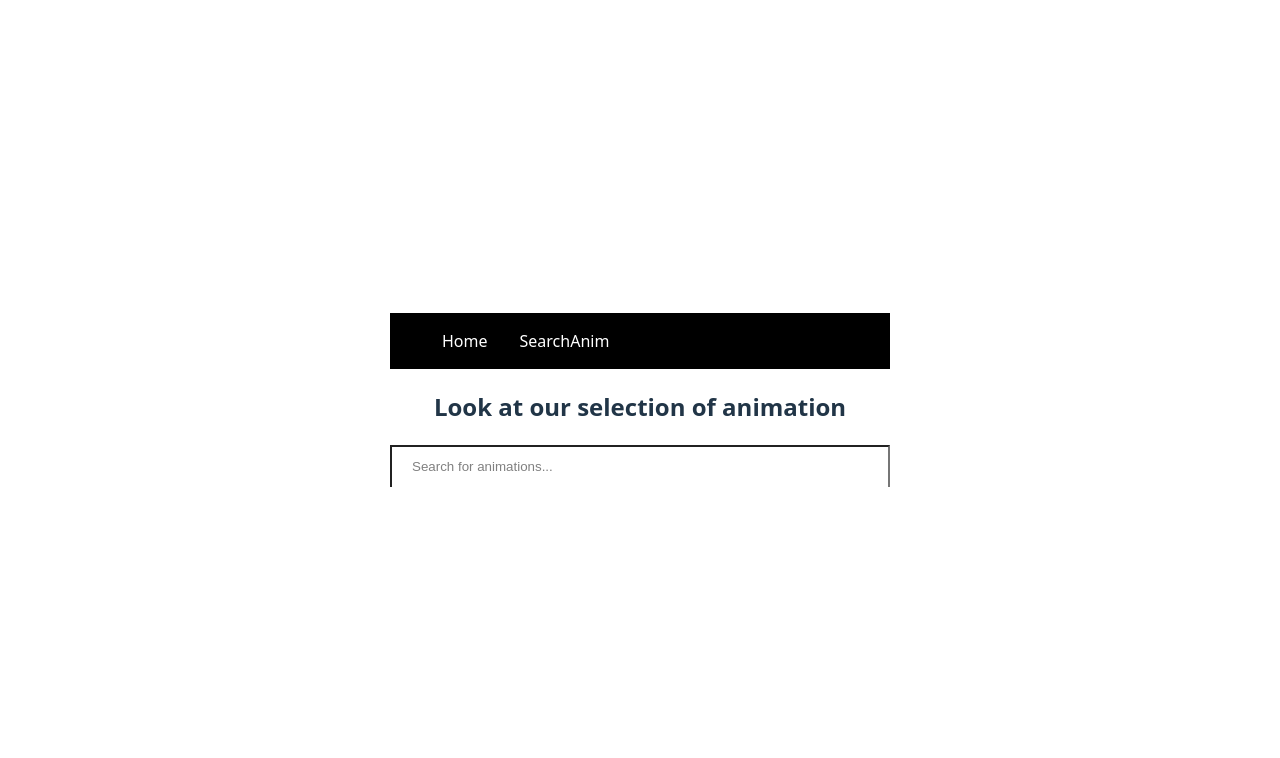
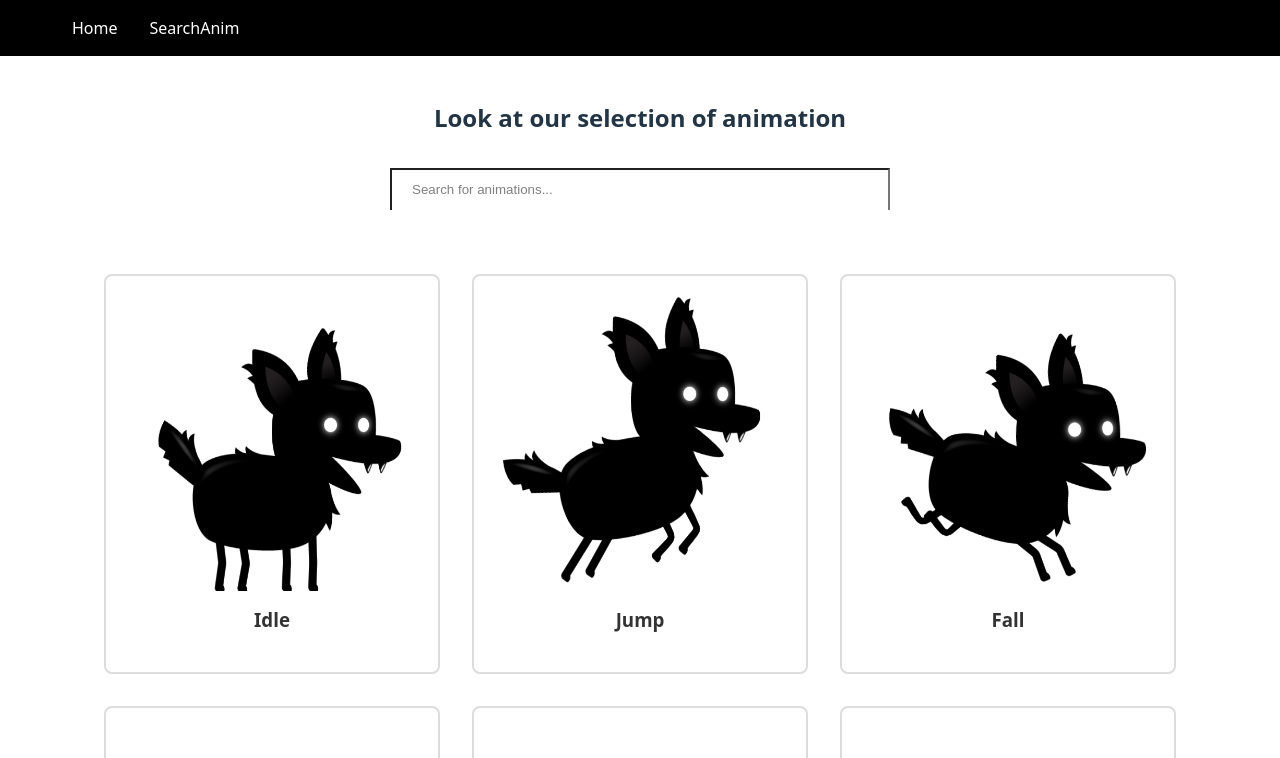
Before and after one commit to NathanHor22/Animation-website-showcase-using-react, a React (Vite) app in the folder my-react-app/: page /searchAnim in a window 1280 px wide. Shown: the top 758 px of the page. Built offline with nearby package versions, Linux system fonts and the light colour scheme.

Commit message:
added the search-bar and animations cards can be searched in within the search bar and filters out, now fixing the moving search-bar when the results is being filtered

```diff
--- a/my-react-app/src/App.css
+++ b/my-react-app/src/App.css
@@ -1,17 +1,22 @@
 #root {
   max-width: 1280px;
   margin: 0 auto;
-  padding: 2rem;
+  padding: 0;
   text-align: center;
 }
 
 .navbar {
+    position: fixed;
+    top: 0;
+    left: 0;
+    right: 0;
     display: flex;
     justify-content: center;
     align-items: center;
     width: 100%;
     background-color: black;
     padding: 1rem 0;
+    z-index: 1000;
 }
 
 .nav-links {
@@ -33,3 +38,8 @@
     color: white;
     margin-left: 2rem;
 }
+
+/* Push all page content below the fixed navbar */
+body {
+    padding-top: 80px;
+}
--- a/my-react-app/src/components/animation.jsx
+++ b/my-react-app/src/components/animation.jsx
@@ -1,4 +1,17 @@
 import {useEffect, useRef } from 'react';
+
+    export const animationStates = [
+      { name: 'idle', frames: 7 },
+      { name: 'jump', frames: 7 },
+      { name: 'fall', frames: 7 },
+      { name: 'run', frames: 9 },
+      { name: 'dizzy', frames: 11 },
+      { name: 'sit', frames: 5 },
+      { name: 'roll', frames: 7 },
+      { name: 'bite', frames: 7 },
+      { name: 'ko', frames: 12 },
+      { name: 'getHit', frames: 4 }
+    ];
 
 function Animation ( {playerState, width = 600, height = 600} ) {
 const canvasRef = useRef(null);
@@ -20,19 +33,6 @@ useEffect(() => {
     let gameFrame = 0;
     const staggerFrames = 6; //slowing down the animation speed
     const spriteAnimations = [];
-    const animationStates = [
-      { name: 'idle', frames: 7 },
-      { name: 'jump', frames: 7 },
-      { name: 'fall', frames: 7 },
-      { name: 'run', frames: 9 },
-      { name: 'dizzy', frames: 11 },
-      { name: 'sit', frames: 5 },
-      { name: 'roll', frames: 7 },
-      { name: 'bite', frames: 7 },
-      { name: 'ko', frames: 12 },
-      { name: 'getHit', frames: 4 }
-    ];
-
     //looping through the animation states and setting up the frames for each state
     animationStates.forEach((state, index) => {
     let frames = {
@@ -47,7 +47,7 @@ useEffect(() => {
     spriteAnimations[state.name] = frames;
     });
 
-    let animationId;
+    let animationId =null;
 
     function animate(){
     //clear old paint, specificing if we want to clear the whole canvas
@@ -56,7 +56,7 @@ useEffect(() => {
     let position  = Math.floor(gameFrame/staggerFrames) % spriteAnimations[playerState].loc.length;
     let frameX = spriteWidth * position;
     let frameY = spriteAnimations[playerState].loc[position].y;
-    ctx.drawImage(playerImage, frameX , frameY , spriteWidth, spriteHeight, 0, 0, spriteWidth, spriteHeight);
+    ctx.drawImage(playerImage, frameX , frameY , spriteWidth, spriteHeight, 0, 0, CANVAS_WIDTH, CANVAS_HEIGHT);
 
     gameFrame++;
     //running over and over, creating a loop
@@ -68,7 +68,11 @@ useEffect(() => {
     };
 
     return () => {
-      cancelAnimationFrame(animationId);
+      //stops the old animation when component updates or unmounts
+      //to prevent memory leak to making the website slower
+      if(animationId) {
+        cancelAnimationFrame(animationId);
+      }
     };
     }, [playerState, width, height]);
 
--- a/my-react-app/src/pages/SearchAnim.css
+++ b/my-react-app/src/pages/SearchAnim.css
@@ -6,6 +6,8 @@
     padding: 20px;
     box-sizing: border-box;
     display: block;
+    margin: 2rem auto;
+    color: black;
 }
 
 .search-bar:hover {
@@ -15,3 +17,40 @@
 .search-bar::placeholder {
     color:gray;
 }
+
+.animation-results {
+    display: grid;
+    grid-template-columns: repeat(3, minmax(250px, 1fr));
+    grid-auto-rows: 400px; /* Fixed row height */
+    gap: 2rem;
+    padding: 2rem;
+    margin-bottom: 2rem;
+    min-height: 200px; /* Prevents search bar from moving when results change */
+}
+
+.animation-item {
+    border: 2px solid #ddd;
+    padding: 1rem;
+    border-radius: 8px;
+    background-color: white;
+    cursor: pointer;
+    transition: all 0.3s ease;
+    text-align: center;
+}
+
+.animation-item:hover {
+    border-color: blue;
+    transform: translateY(-5px);
+    box-shadow: 0 4px 12px rgba(0,0,0,0.15);
+}
+
+.animation-item h3 {
+    margin: 0.5rem 0;
+    text-transform: capitalize;
+    color: #333;
+}
+
+.animation-item p {
+    color: #666;
+    margin: 0;
+}
--- a/my-react-app/src/pages/SearchAnim.jsx
+++ b/my-react-app/src/pages/SearchAnim.jsx
@@ -1,13 +1,49 @@
 import './SearchAnim.css';
-import Animation from '../components/animation';
+import { useState } from 'react';
+import Animation, {animationStates} from '../components/animation';
 
 function SearchAnim() {
+    const [searchQuery, setSearchQuery] = useState('');
+    const[selectedAnimation, setSelectedAnimation] = useState(null);
+
+    // filters through the animationState array to check the anmation name contains what the user typed
+    const filterAnimations = animationStates.filter (animation => animation.name.toLowerCase().includes(searchQuery.toLowerCase()));
+
     return (
         <>
             <h2>Look at our selection of animation</h2>
-            <input type ="text"className = "search-bar" placeholder="Search for animations...">
+                <input
+                type="text"
+                className="search-bar"
+                placeholder="Search for animations..."
+                value={searchQuery}
+                onChange={(e) => setSearchQuery(e.target.value)}
+            />
 
-            </input>
+            <div className = "animation-results">
+                {/* takes each animation and create a clickable box */}
+                {filterAnimations.map(animation => (
+                    <div
+                    key={animation.name}
+                    className='animation-item'
+                    //sets the animation that the user has selected
+                    onClick={() => setSelectedAnimation(animation.name)}
+                    >
+                        {/* Show small preview of the animation */}
+                        <Animation playerState={animation.name} width={300} height={300} />
+                        {/* shows the name of the animation */}
+                        <h3>{animation.name}</h3>
+                    </div>
+                ))}
+            </div>
+
+            {/* only shows if animation is selected */}
+            {selectedAnimation && (
+                <div className='display-anim'>
+                    {/* shows which animation is playing and plays it */}
+                </div>
+            )}
+
         </>
     )
 }
```
